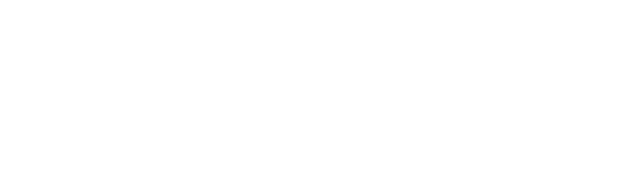
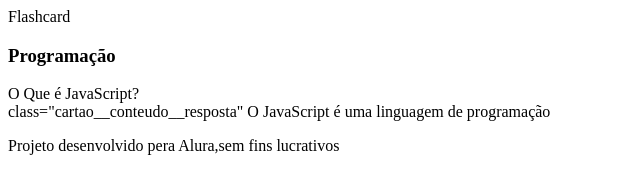
Before and after one commit to KayraCordeiro/site-escola, a plain HTML site: page index.html in a window 1280 px wide. Shown: the whole page, without its empty margins (0-640 px from the left). Drawn offline with Linux system fonts and the light colour scheme.

Commit message:
Add files via upload

```diff
--- a/index.html
+++ b/index.html
@@ -1,17 +1,28 @@
 <!DOCTYPE html>
-<html lang=”pt-br”>
+<html lang="pt-br">
 <head>
-<meta charset=”UTF-8”>
-<meta name=”viewport” content=”width=device-width, initial-
-scale=1.0”>
-<title>Flashcard</title>
+<meta charset="UTF-8">
+<meta name="viewport" content="width=device-width, initial-scale=1.0">
+</title>Flashcard</title>
 </head>
 <body>
     <main>
-
+        <section id="container">
+            <article class="cartao">
+                <div class="cartao__conteudo">
+                    <h3>Programação</h3>
+                    <div class="cartao__conteudo_pergunta">
+                        O Que é JavaScript?
+                    </div>
+                </div> class="cartao__conteudo__resposta"
+                        O JavaScript é uma linguagem de programação
+                    </div>
+                </div>
+            </article>
+    </section>
     </main>
     <footer>
-
+        <p>Projeto desenvolvido pera Alura,sem fins lucrativos</p>
     </footer>
 </body>
 </html>
```
